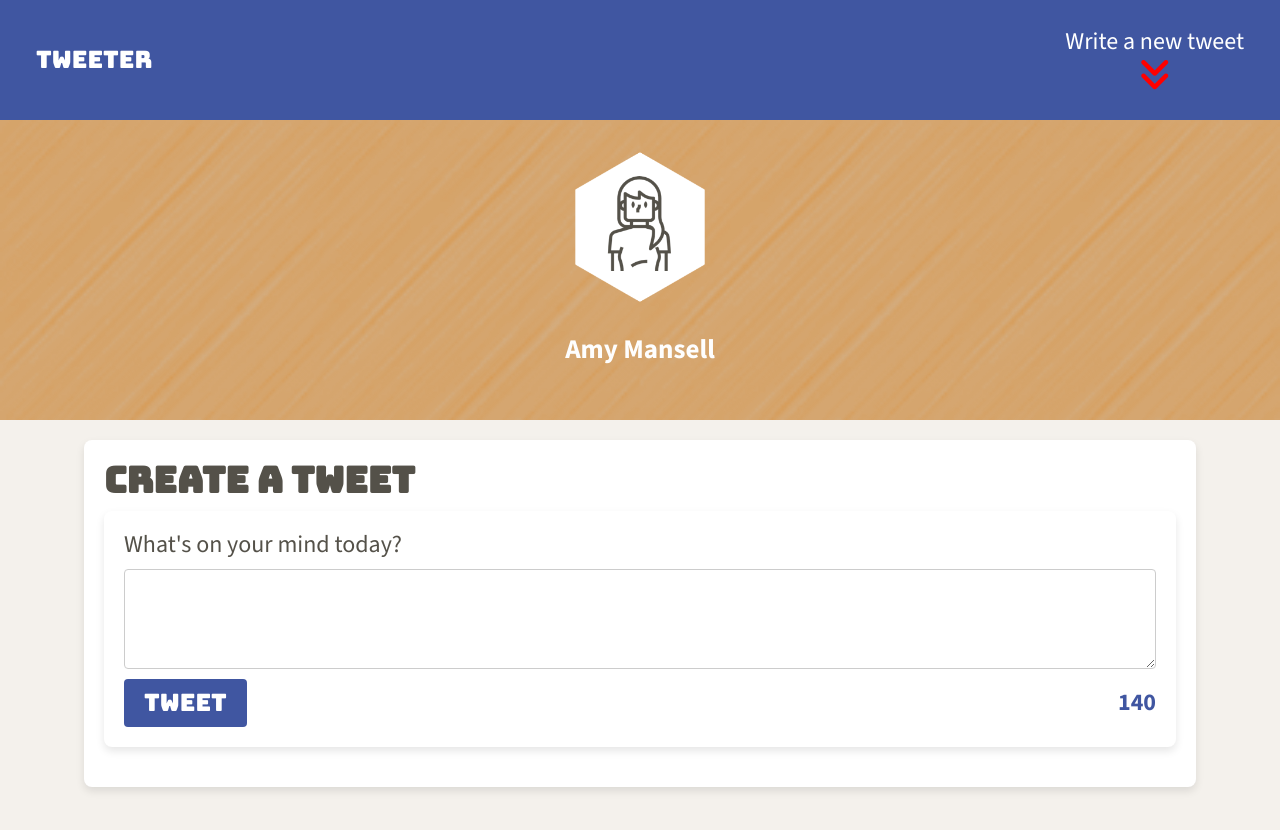
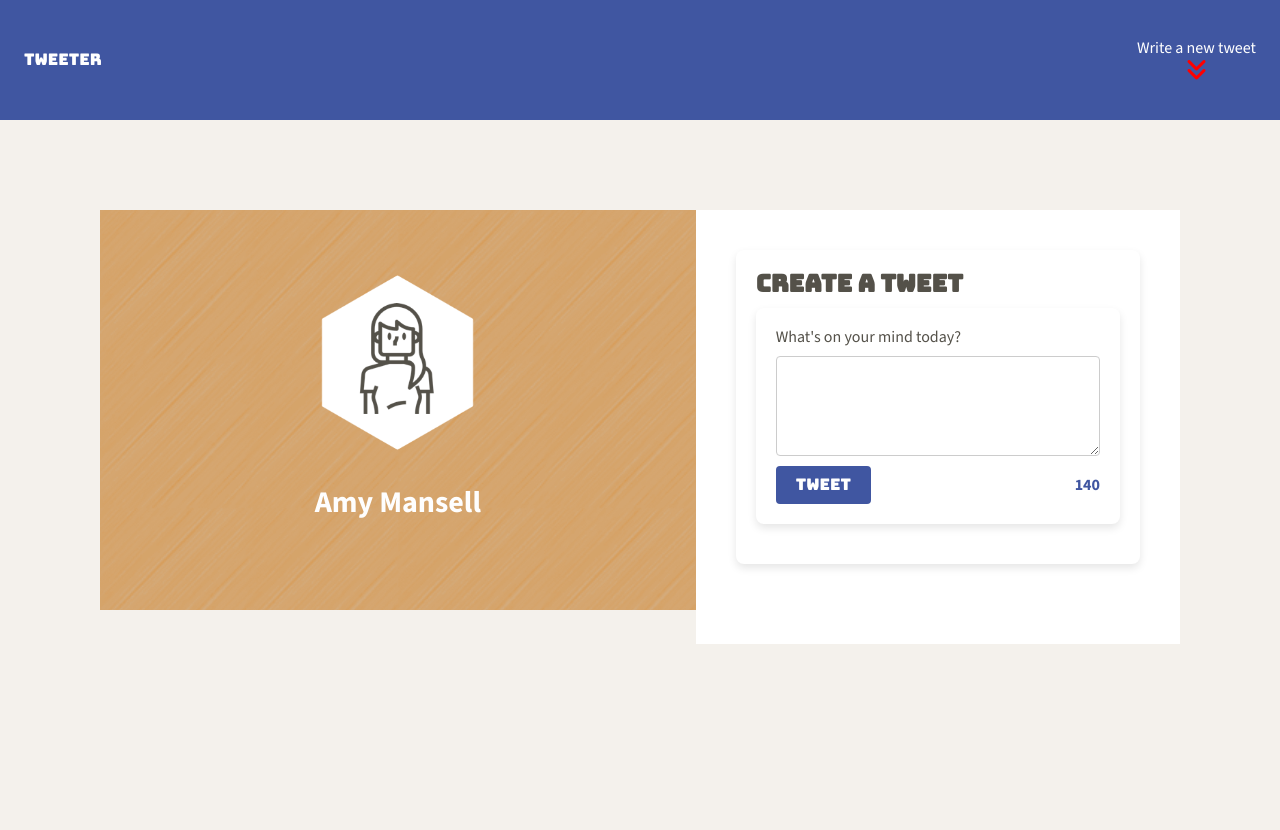
Before and after one commit to Shadmxn/tweeter, a website: page public/index.html in a window 1280 px wide. After the commit the page ends 800 px from the top, so only its background shows below. Drawn offline with nearby package versions, Linux system fonts and the light colour scheme; no server answers.

Commit message:
implement two-column style layout which adapts to screen size changes for mobile and desktop for project resubmission

```diff
--- a/public/index.html
+++ b/public/index.html
@@ -38,6 +38,7 @@
       </div>
     </nav>
 
+<div class="parent">
     <header class="main-header">
       <div class="avatar">
         <img src="/images/profile-hex.png" alt="Your Profile Picture" />
@@ -91,5 +92,6 @@
         </article> -->
       </section>
     </main>
+  </div>
   </body>
 </html>
--- a/public/styles/header.css
+++ b/public/styles/header.css
@@ -31,3 +31,43 @@ header.main-header {
   color: #fefefe;
   font-size: 18px; /* Adjust the size */
 }
+
+/* Tablet screens */
+@media (min-width: 768px) {
+  header.main-header {
+    height: 350px;
+    padding: 30px;
+
+  .avatar img {
+    width: 175px;
+    height: 175px;
+  }
+
+  .your-name {
+    font-size: 20px;
+  }
+}
+
+/* Desktop screens */
+@media (min-width: 1024px) {
+  header.main-header {
+    height: 400px;
+    padding: 40px;
+  }
+
+  .avatar img {
+    width: 200px;
+    height: 200px;
+  }
+
+  .your-name {
+    font-size: 24px;
+  }
+
+  .parent {
+    display: flex;
+    padding-top: 100px;
+    padding-right: 50px;
+    padding-left: 50px;
+    margin: 50px;
+}
--- a/public/styles/layout.css
+++ b/public/styles/layout.css
@@ -34,3 +34,32 @@ main {
 /*
  * Additional CSS can be defined below or in other CSS files, as per instructions
  */
+
+ /* Styling for tablet screens */
+@media (min-width: 768px) {
+  body {
+    font-size: 18px;
+
+  main {
+    width: 80%;
+  }
+}
+
+/* Styling for desktop screens */
+@media (min-width: 1024px) {
+  body {
+    font-size: 16px;
+    padding-top: 60px;
+  }
+
+  main {
+    width: 70%;
+    max-width: 1200px;
+    background-color: #ffffff;
+    padding: 40px;
+  }
+
+  .parent {
+    display: flex;
+  }
+}
```
Also changed, not shown: public/scripts/client.js (line endings or trailing spaces).
